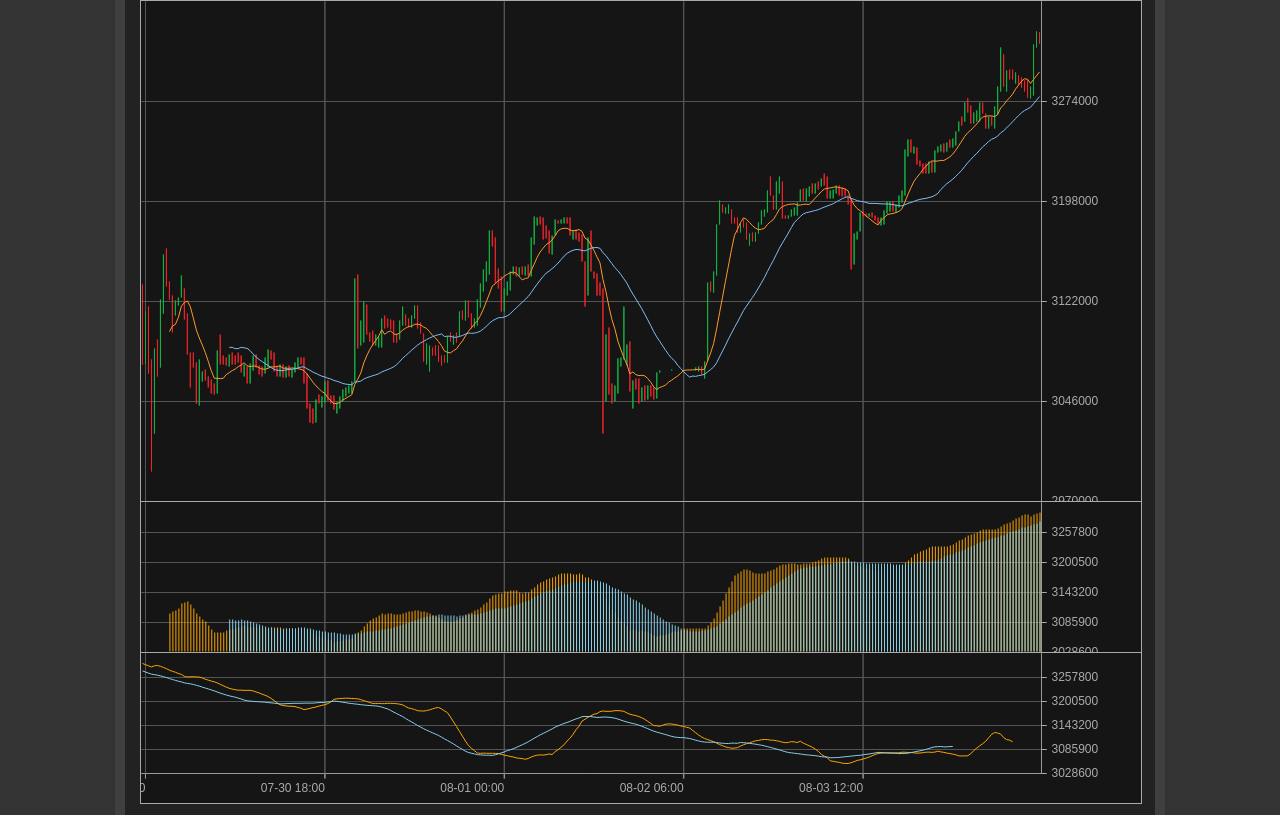
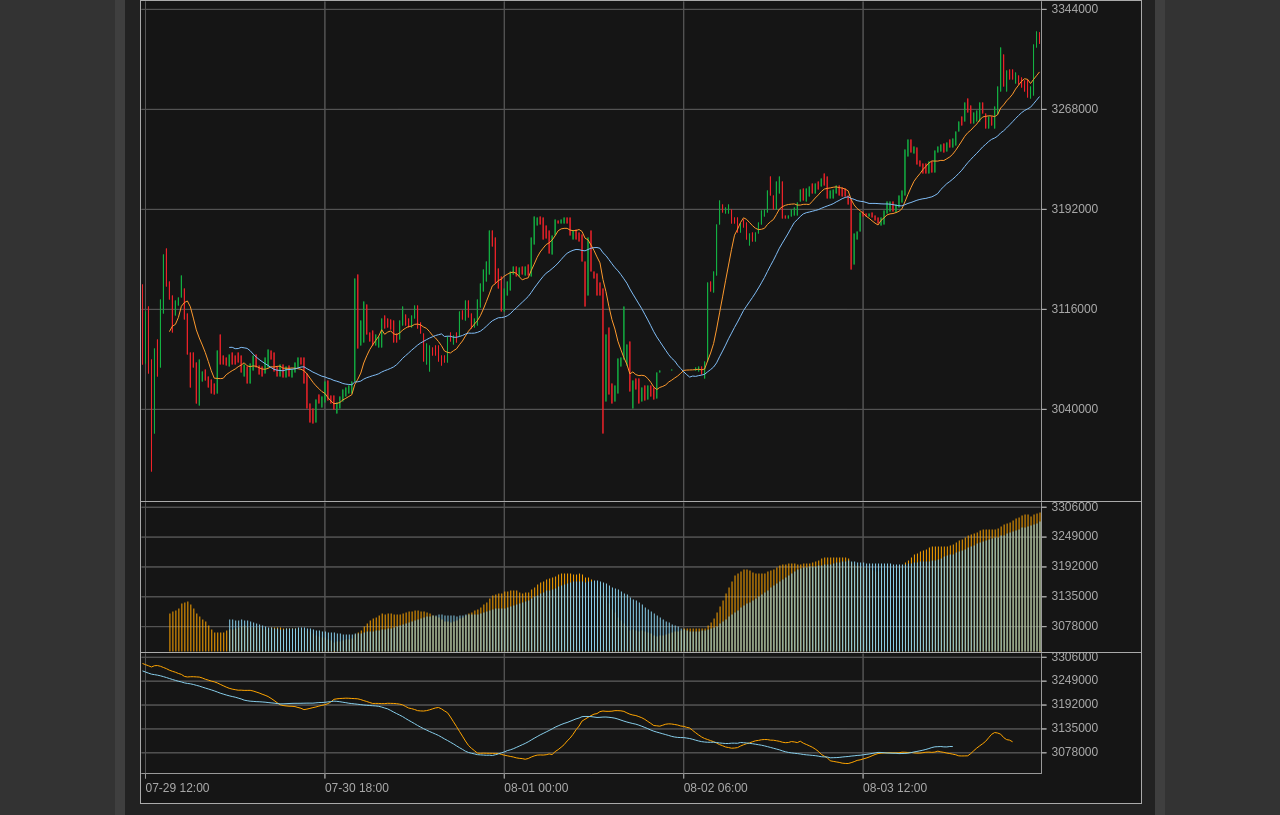
Before and after one commit to shape-of-myHeart/Candle.js, a plain HTML site: page index2.html in a window 1280 px wide. Drawn offline with Linux system fonts and the light colour scheme.

Commit message:
Add files via upload

```diff
--- a/index2.html
+++ b/index2.html
@@ -14,25 +14,25 @@
         }
 
         .container {
-            position:absolute;
-            top:0;
-            bottom:0;
-            left:0;
-            right:0;
+            position: absolute;
+            top: 0;
+            bottom: 0;
+            left: 0;
+            right: 0;
             width: 1000px;
-            height:800px;
+            height: 800px;
             margin: auto;
             background-color: #222;
-            outline:10px solid #3f3f3f;
+            outline: 10px solid #3f3f3f;
             padding: 15px;
         }
 
         section {
             width: 100%;
             background: #efefef;
-            border:1px solid #aaa;
-            border-bottom:1px solid #aaa;
-            margin-bottom:-1px;
+            border: 1px solid #aaa;
+            border-bottom: 1px solid #aaa;
+            margin-bottom: -1px;
         }
 
         #main-board {
@@ -146,6 +146,7 @@
         bottom: 10
     })
         .setTheme('dark')
+        .setStyle({})
         .addLayer('ma10', {
             type: 'line',
             data: Chart.calculateMA(10, data.map(item => item.ClosePrice)).reverse(),
--- a/src/candle.js
+++ b/src/candle.js
@@ -229,10 +229,7 @@ const Chart = (() => {
     const overwrite = (target, base) => {
         if (typeof target !== 'object' || target === null) target = {};
 
-        let bKeys = Object.keys(base);
-
-        for (let i = 0, l = bKeys.length; i < l; i++) {
-            let key = bKeys[i];
+        for (let key in base) {
             if (target[key] === undefined) target[key] = base[key];
         }
 
@@ -468,8 +465,10 @@ const Chart = (() => {
             // 스타일 메소드
             const setStyle = pStyle => {
                 globalStyle = overwrite(pStyle, globalStyle);
+
                 setGrid();
                 renderAll();
+                console.log(globalStyle.xLabelAlign)
             };
 
             const setGrid = () => {
@@ -481,13 +480,13 @@ const Chart = (() => {
 
                 grid.left = globalStyle.yLabelAlign === 'left' ? globalStyle.yLabelWidth * ys : 0;
                 grid.right = globalStyle.yLabelAlign === 'right' ? globalStyle.yLabelWidth * ys : 0;
-
             };
 
             const getTransformSize = () => ({
                 tWidth: wrapper.clientWidth - grid.right - grid.left,
                 tHeight: wrapper.clientHeight - grid.bottom - grid.top,
             });
+
             const updateMinMax = () => {
                 let arr = layerMap(layer => {
                     let {
@@ -555,7 +554,7 @@ const Chart = (() => {
 
                 // Xlabel Settings
                 xLabelCtx.textBaseline = "middle";
-                xLabelCtx.textAlign = globalStyle.yLabelAlign;
+                xLabelCtx.textAlign = globalStyle.yLabelAlign === 'left' ? 'right' : 'left';
                 xLabelCtx.font = `12px ${globalStyle.fontFamily}`;
 
                 let xLineY = tHeight;
@@ -652,10 +651,14 @@ const Chart = (() => {
                 let split = 5;
                 let increase = (max - min) / split;
 
-                let _increase = 10;
+                let _increase = 1000;
+                increase -= increase % _increase;
+                increase = f(increase);
 
-                for (let i = 0; i < split; i++) {
-                    let d = min + increase * i;
+                let base = f(min - min % increase);
+
+                for (let i = 0; i <= split; i++) {
+                    let d = base + increase * i;
 
                     if (d > max) break;
                     else if (d < min) continue;
@@ -895,7 +898,7 @@ const Chart = (() => {
                             gy = grid.bottom;
                         }
 
-                        if (globalStyle.yLabelAlign === 'left') {
+                        if (globalStyle.yLabelAlign === 'right') {
 
                         } else {
                             tx -= textWidth + paddingLR * 2 - itemWidth;
@@ -1238,6 +1241,9 @@ const Chart = (() => {
                     });
                 }
 
+                // 그리드 업데이트
+                setGrid();
+
                 renderXLabel();
                 renderYLabel();
             };
```
